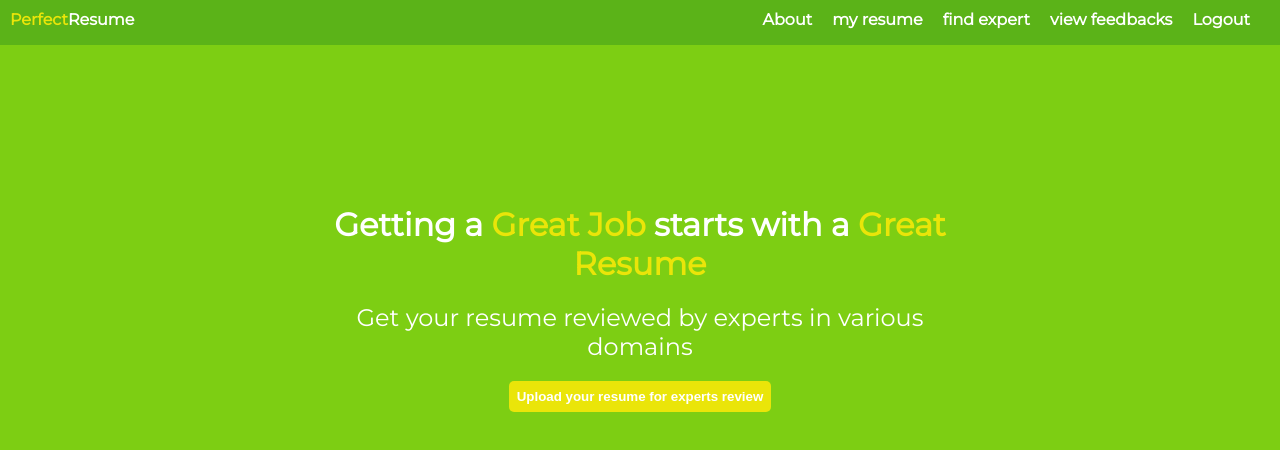
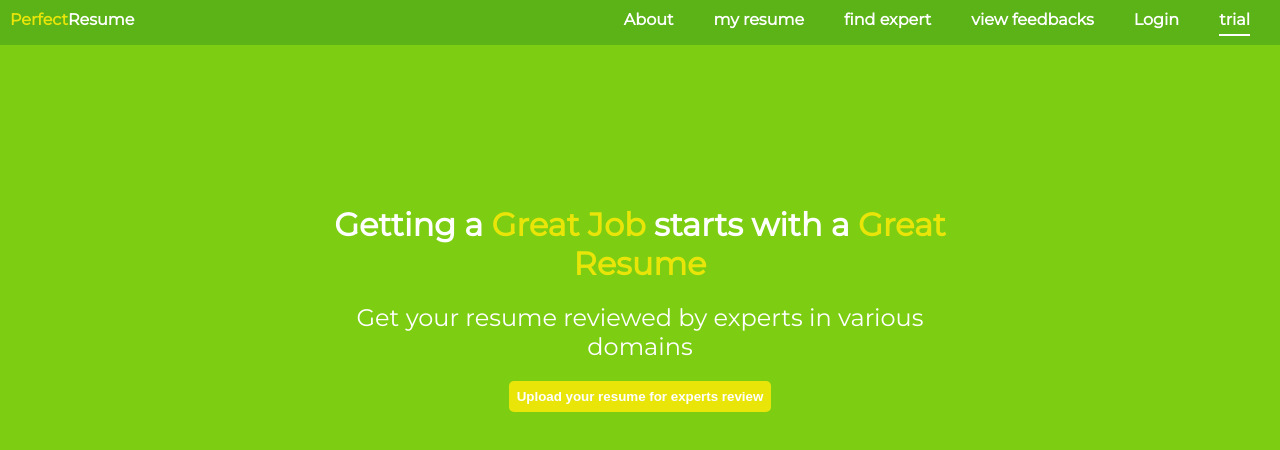
Before and after one commit to rohan2734/resume-review-and-feedback, a React (Create React App) app in the folder frontend/: page / in a window 1280 px wide. Shown: the top 450 px of the page. Built offline with nearby package versions, Linux system fonts and the light colour scheme.

Commit message:
completed navbar

```diff
--- a/frontend/src/App.js
+++ b/frontend/src/App.js
@@ -18,8 +18,9 @@ function App() {
   return (
     <div className="App">
       {/* <h1>App.js s</h1> */}
-      <Navbar />
+
       <BrowserRouter>
+          <Navbar />
          <CustomRoutes />
       </BrowserRouter>
     </div>
--- a/frontend/src/Components/Navbar.js
+++ b/frontend/src/Components/Navbar.js
@@ -1,4 +1,5 @@
 import React from 'react';
+import {NavLink} from "react-router-dom";
 
 //css
 import styles from "./Navbar.module.css";
@@ -11,11 +12,52 @@ const Navbar =() => {
                     <li className={styles.menu__item}><span className={styles.name__item}>Perfect</span>Resume</li>
                 </div>
                 <div className={styles.menu__items}>
-                    <li className={styles.menu__item}>About</li>
-                    <li className={styles.menu__item}>my resume</li>
-                    <li className={styles.menu__item}>find expert</li>
-                    <li className={styles.menu__item}>view feedbacks</li>
-                    <li className={styles.menu__item}>Logout</li>
+                    <li className={styles.menu__item}>
+                    <NavLink to='/about'
+                         className={ ({isActive}) => (isActive ? `${styles.active} ` : styles.menu__item) }
+
+                        >
+                            About  </NavLink></li>
+                    <li className={styles.menu__item}>
+                    <NavLink to='/my-resume'
+                         className={ ({isActive}) => (isActive ? `${styles.active} ` : styles.menu__item) }
+
+                        >
+                        my resume  </NavLink></li>
+                    <li className={styles.menu__item}>
+                    <NavLink to='/view-feedbacks'
+                         className={ ({isActive}) => (isActive ? `${styles.active} ` : styles.menu__item) }
+
+                        >
+                        find expert
+                        </NavLink>
+                        </li>
+
+                    <li className={styles.menu__item}>
+                    <NavLink to='/view-feedbacks'
+                         className={ ({isActive}) => (isActive ? `${styles.active} ` : styles.menu__item) }
+
+                        >
+                        view feedbacks
+                        </NavLink>
+                        </li>
+                    <li className={styles.menu__item}>
+                    <NavLink to='/login'
+                         className={ ({isActive}) => (isActive ? `${styles.active} ` : styles.menu__item) }
+
+                        >
+                        Login
+                        </NavLink>
+                        </li>
+                    <li className={styles.menu__item}>
+                        <NavLink to='/'
+                         className={ ({isActive}) => (isActive ? `${styles.active} ` : styles.menu__item) }
+
+                        >
+                             trial
+                        </NavLink>
+
+                    </li>
                 </div>
             </ul>
         </nav>
--- a/frontend/src/Components/Navbar.module.css
+++ b/frontend/src/Components/Navbar.module.css
@@ -12,23 +12,34 @@
     box-sizing: border-box;
 }
 
+.name__item{
+    color : #EAE509
+}
+
 .menu__items{
     /* text-align: center; */
 
 }
 
-.menu__item{
+.menu__item {
    display: inline-block;
    padding: 0 20px 5px 0;
+
    /* text-align: center; */
 
    /* margin: auto; */
 }
 
-.menu__item:hover{
+.menu__item a:hover{
     border-bottom: 2px solid white;
 }
 
-.name__item{
-    color : #EAE509
+.menu__item a{
+    text-decoration: none;
+    color: white;
 }
+
+.active{
+    border-bottom: 2px solid;
+    padding-bottom: 5px;
+}
--- a/frontend/src/Routes/CustomRoutes.js
+++ b/frontend/src/Routes/CustomRoutes.js
@@ -5,13 +5,9 @@ import Home from "../Pages/Home";
 
 const CustomRoutes = () => {
     return (
-        <>
-           <Routes>
-
-
-<Route path="/" element={<Home />}/>
-</Routes>
-        </>
+        <Routes>
+            <Route path="/" element={<Home />}/>
+        </Routes>
     );
 }
 
```
Also changed, not shown: frontend/src/Components/NavbarItem.js (added).
